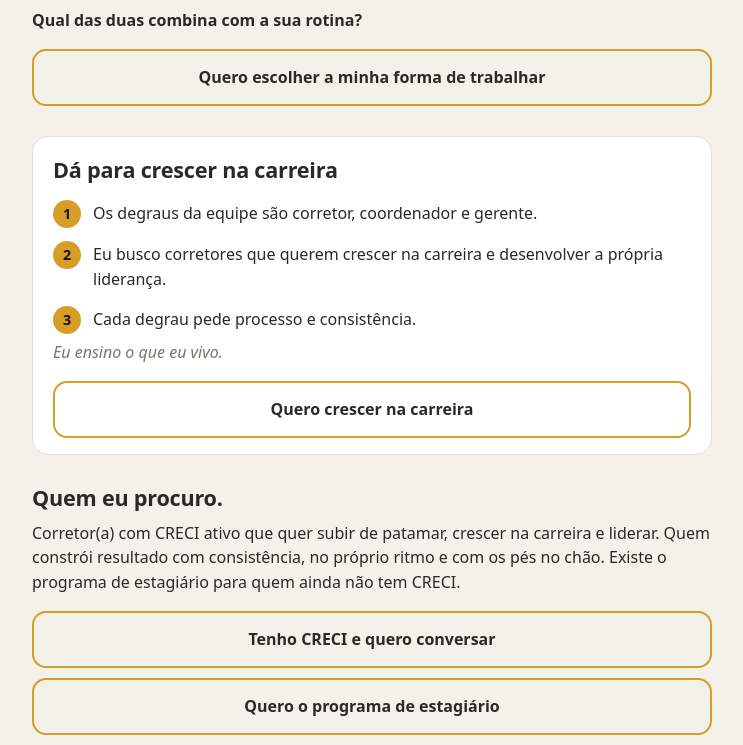
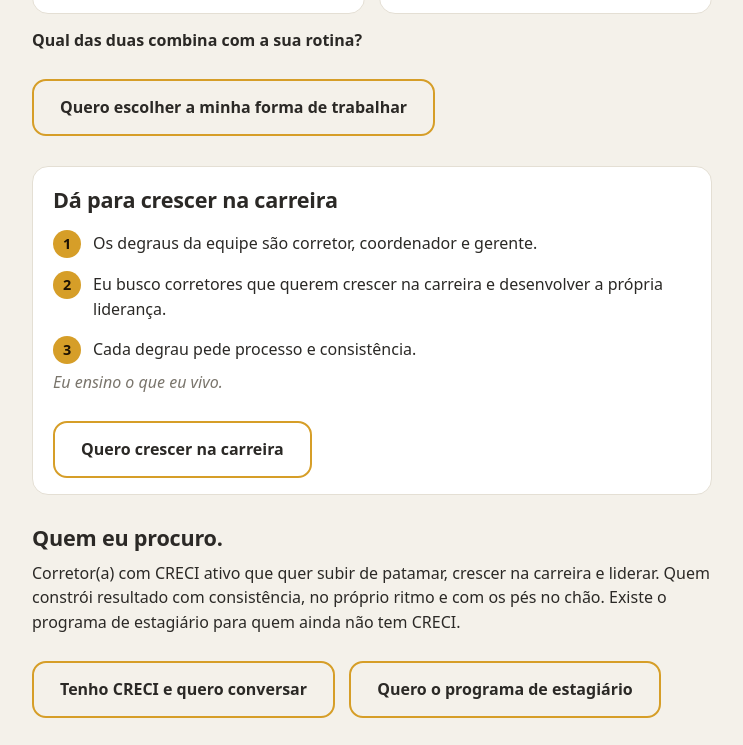
Before and after one commit to jssk0/site-bio, a plain HTML site: page proximo-salto/index.html in a window 1280 px wide. Shown: the part 2036-2781 px from the top of the page, without its empty margins (268-1011 px from the left). Drawn offline with Linux system fonts and the light colour scheme.

Commit message:
Página de vaga: botões com largura de botão no computador (prévia)
Co-Authored-By: Claude Sonnet 5.5 <noreply@anthropic.com>
Claude-Session: https://claude.ai/code/session_01YNsDtY32P1gsvaJnBPWn1Q

```diff
--- a/proximo-salto/index.html
+++ b/proximo-salto/index.html
@@ -40,6 +40,11 @@ h1 mark{background:linear-gradient(transparent 58%,var(--y5) 58%);color:inherit;
 .btn.ghost{background:transparent;color:var(--fg);border:2px solid var(--y1);box-shadow:none;margin-top:16px;padding:14px 18px;font-size:1rem}
 .btn.ghost.row{margin-top:10px}
 .btn.ghost:active{background:var(--y5);color:var(--ink)}
+@media (min-width:600px){
+  .btn{max-width:360px;margin-left:auto;margin-right:auto}
+  .btn.ghost{display:inline-block;max-width:none;margin-left:0;margin-right:10px;padding:14px 26px}
+  .btn.ghost.row{margin-top:16px}
+}
 section{margin:0 0 30px}
 h2{font-size:1.35rem;line-height:1.2;letter-spacing:-.01em;margin:0 0 10px}
 p{margin:0 0 10px}
```
